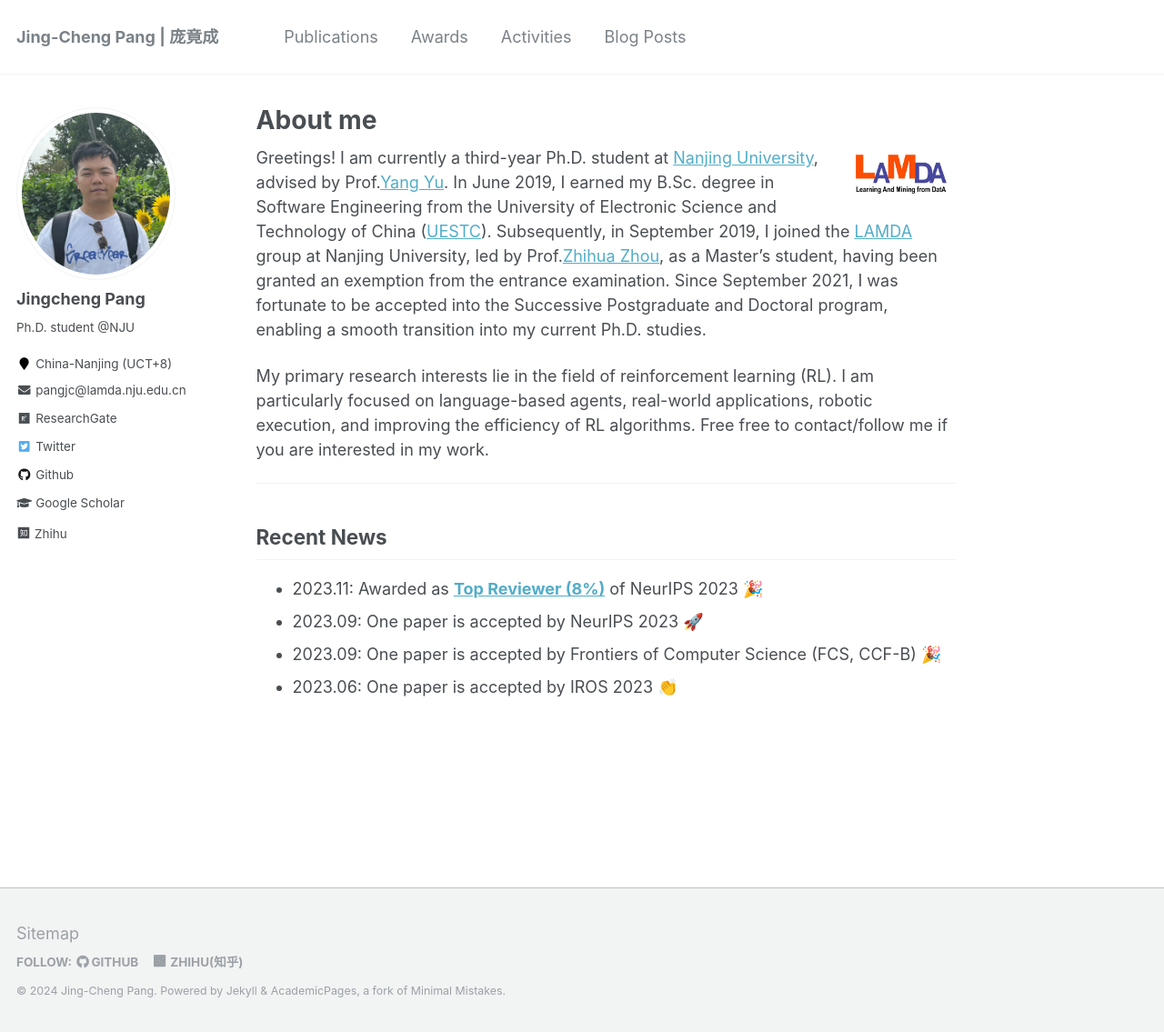
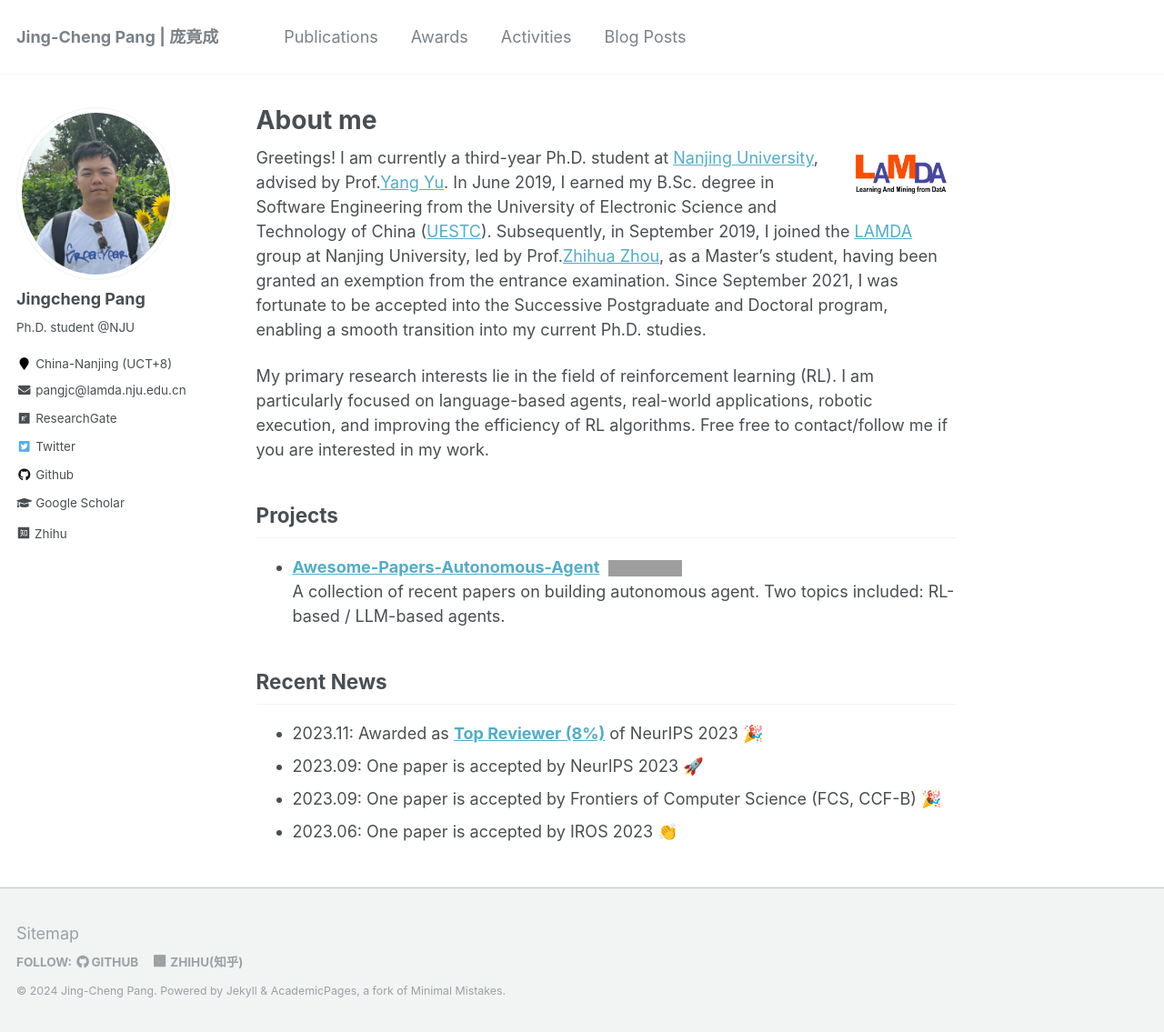
Before and after one commit to jingchengpang/jingchengpang.github.io, a Jekyll site: the page built from _pages/about.md, in a window 1280 px wide and 1135 px high. Shown: the whole window at 91% size. Built offline with Jekyll 4.4.1, drawn with Linux system fonts in a browser that asks for light colours; a style sheet for code colours, icons or effects is not loaded; grey boxes are pictures that could not be loaded.

Commit message:
add projects

```diff
--- a/_pages/about.md
+++ b/_pages/about.md
@@ -7,7 +7,6 @@ redirect_from:
   - /about/
   - /about.html
 ---
-
 
 
 <div style="float: right; margin: 10px;">
@@ -21,7 +20,17 @@ Greetings! I am currently a third-year Ph.D. student at [Nanjing University](htt
 My primary research interests lie in the field of reinforcement learning (RL). I am particularly focused on language-based agents, real-world applications, robotic execution, and improving the efficiency of RL algorithms. Free free to contact/follow me if you are interested in my work.
 
 
-------
+## Projects
+
+
+<ul>
+<li><strong><a href="https://github.com/lafmdp/Awesome-Papers-Autonomous-Agent" target="_blank">Awesome-Papers-Autonomous-Agent</a></strong>&nbsp;&nbsp;<img style="height:1em" alt="GitHub stars" src="https://img.shields.io/github/stars/lafmdp/Awesome-Papers-Autonomous-Agent?style=social" />
+<br />
+A collection of recent papers on building autonomous agent. Two topics included: RL-based / LLM-based agents.
+</li>
+</ul>
+
+
 ## Recent News
 
 - 2023.11: Awarded as [**Top Reviewer (8%)**](https://nips.cc/Conferences/2023/ProgramCommittee) of NeurIPS 2023 🎉
```
Also changed, not shown: _pages/activity.md (+1 -1 lines).
